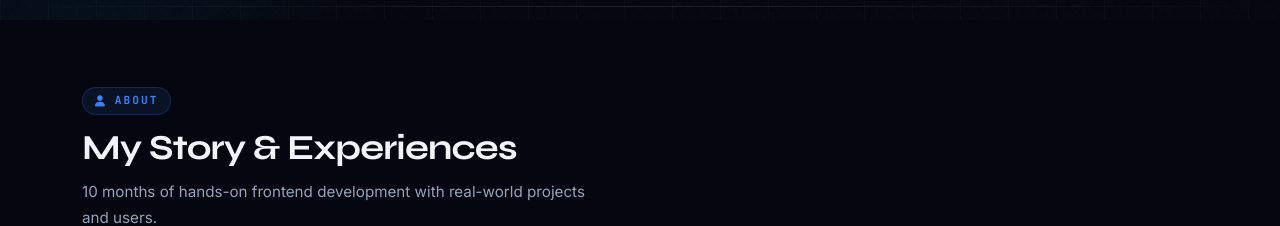
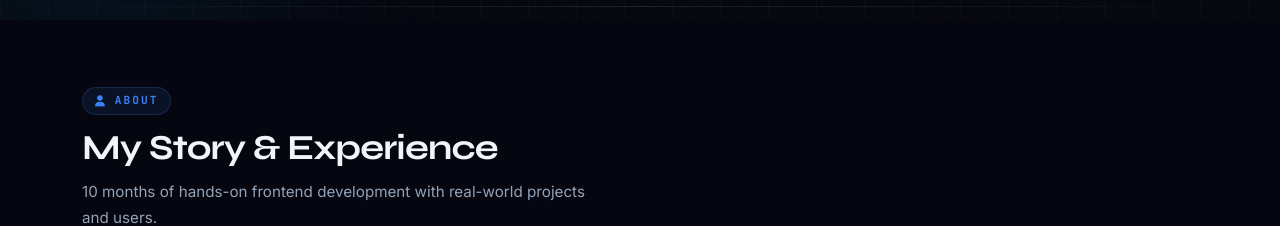
Before and after one commit to amitpal2972004/my-portfolio, a React (Vite) app in the folder portfolio/: page / in a window 1280 px wide. Shown: the part 780-1006 px from the top of the page. Built offline with nearby package versions, Linux system fonts and the light colour scheme; the HTML template or start-up script is replaced by a standard one.

Commit message:
Added new project

```diff
--- a/portfolio/src/pages/Frontend.jsx
+++ b/portfolio/src/pages/Frontend.jsx
@@ -162,7 +162,7 @@ function Frontend() {
             <div className="section-eyebrow fe">
               <i className="fas fa-user" /> About
             </div>
-            <h2 className="section-title">My Story & Experiences</h2>
+            <h2 className="section-title">My Story & Experience</h2>
             <p className="section-desc">
               10 months of hands-on frontend development with real-world projects and users.
             </p>
@@ -250,7 +250,7 @@ function Frontend() {
       <SectionDivider />
 
       {/* ────── SKILLS ────── */}
-      <section className="section-padding" id="skill">
+      <section className="section-padding" id="skills">
         <div className="container">
           <motion.div
             className="section-header"
```
